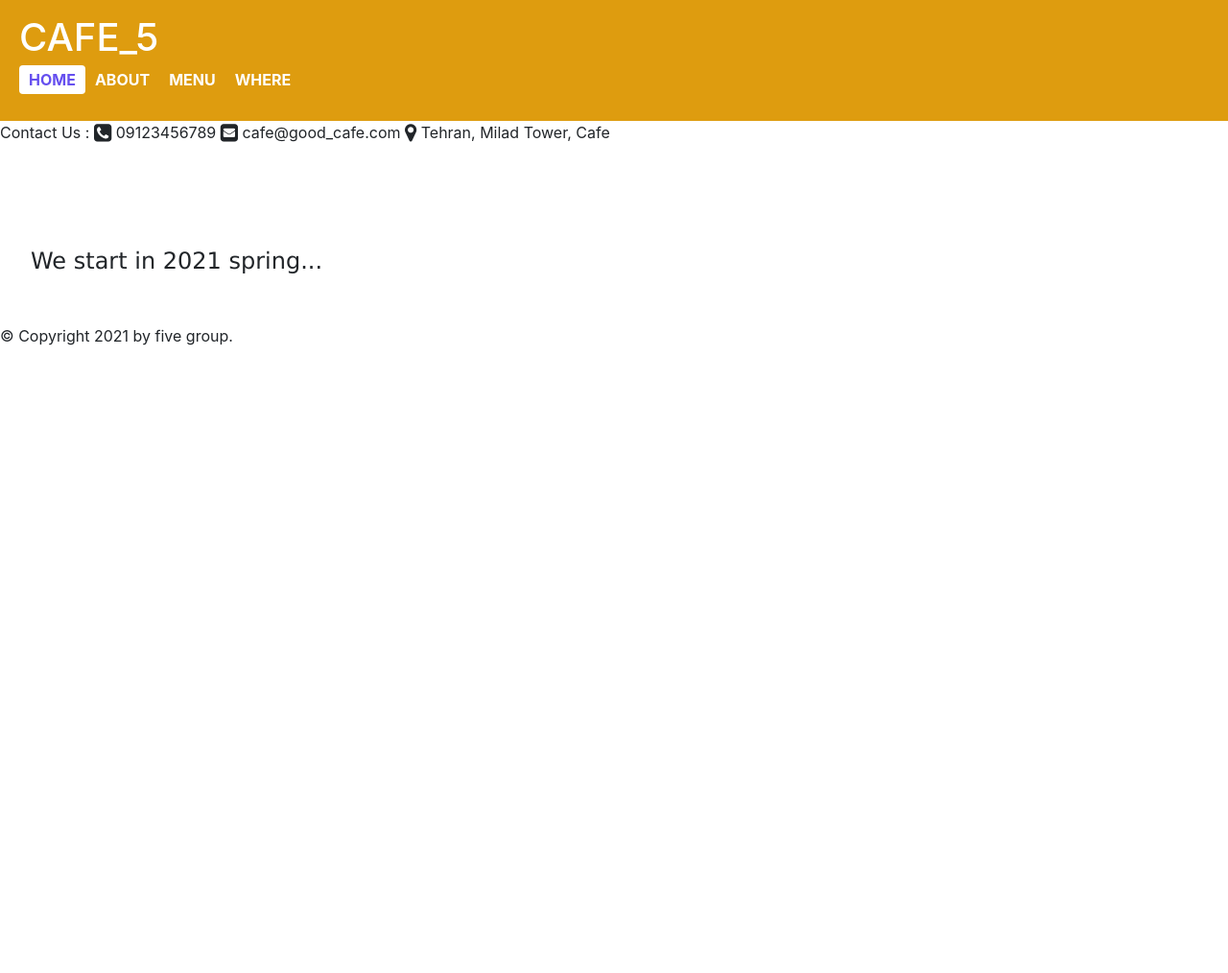
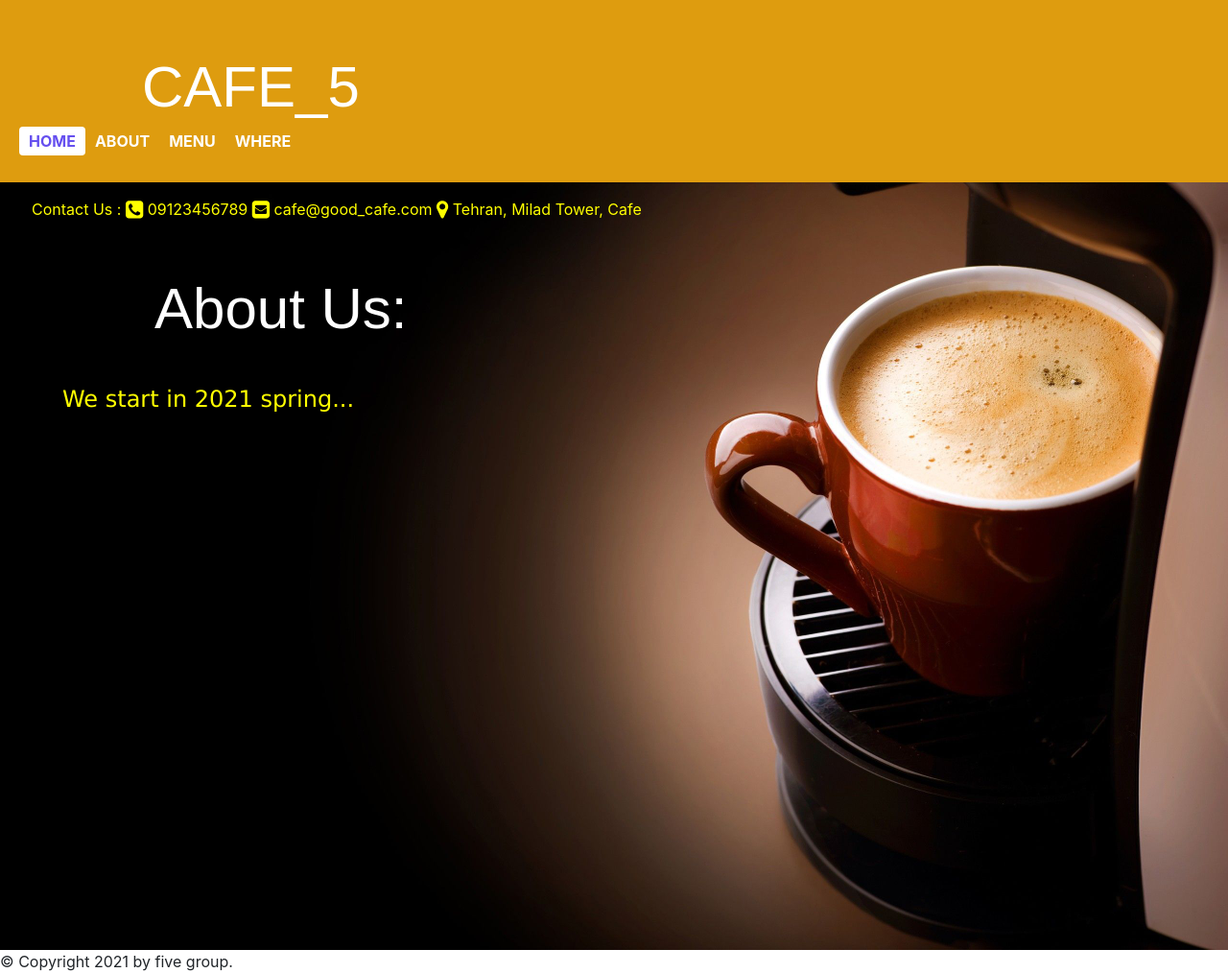
Before and after one commit to sepehr-ahmadi/django_test_project, a Flask app: page /about_us in a window 1280 px wide. Shown: the whole page at 96% size. Before the commit the page ends 360 px from the top, so only its background shows below. Run offline with Flask 2, Linux system fonts and the light colour scheme; some libraries are stand-ins or nearby versions.

Commit message:
the background image was added in css for use in flask project

```diff
--- a/static/about_us.css
+++ b/static/about_us.css
@@ -1,7 +1,7 @@
 .content {
     background-position: center;
     background-size: cover;
-    background-image: url({{url_for('templates',filename='3.jpg')}});
+    background-image: var(--background-url);
     min-height: 100vh;
     text-align: center;
     padding-top: 1rem;
--- a/templates/about_us.html
+++ b/templates/about_us.html
@@ -5,6 +5,11 @@
     <link rel="stylesheet" href="https://cdnjs.cloudflare.com/ajax/libs/font-awesome/4.7.0/css/font-awesome.min.css">
     <link href="{{ url_for("static",filename="bootstrap.min.css") }}" rel="stylesheet">
     <link href="{{ url_for("static",filename="about_us.css") }}" rel="stylesheet">
+    <style>
+:root {
+    --background-url: url('{{ url_for('static', filename='img/3.jpg', _external=True) }}');
+}
+</style>
 {% endblock %}
 {% block content %}
 <div class="container-fluid content">
```
Also changed, not shown: static/img/3.jpg (renamed from templates/3.jpg).
